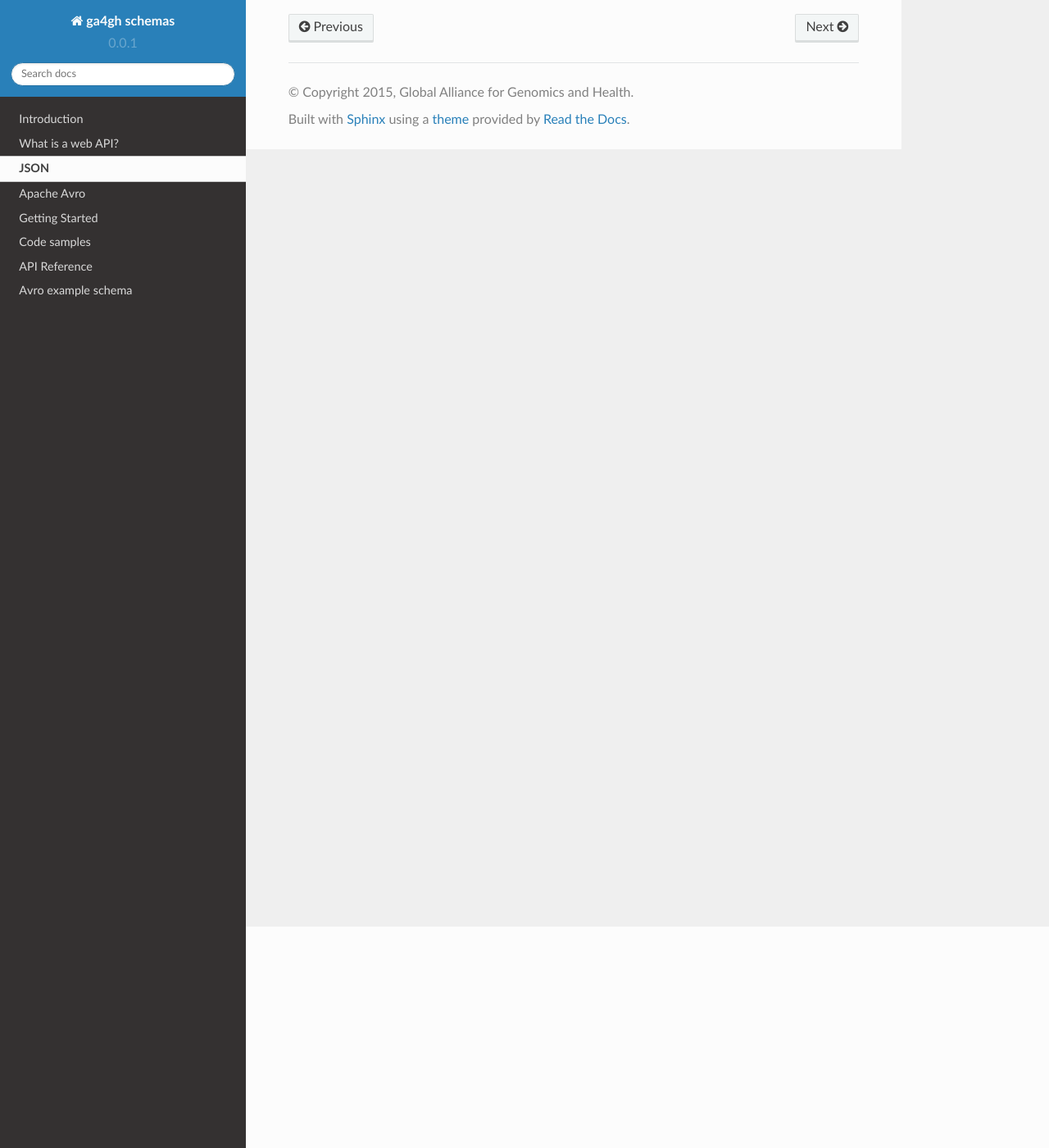
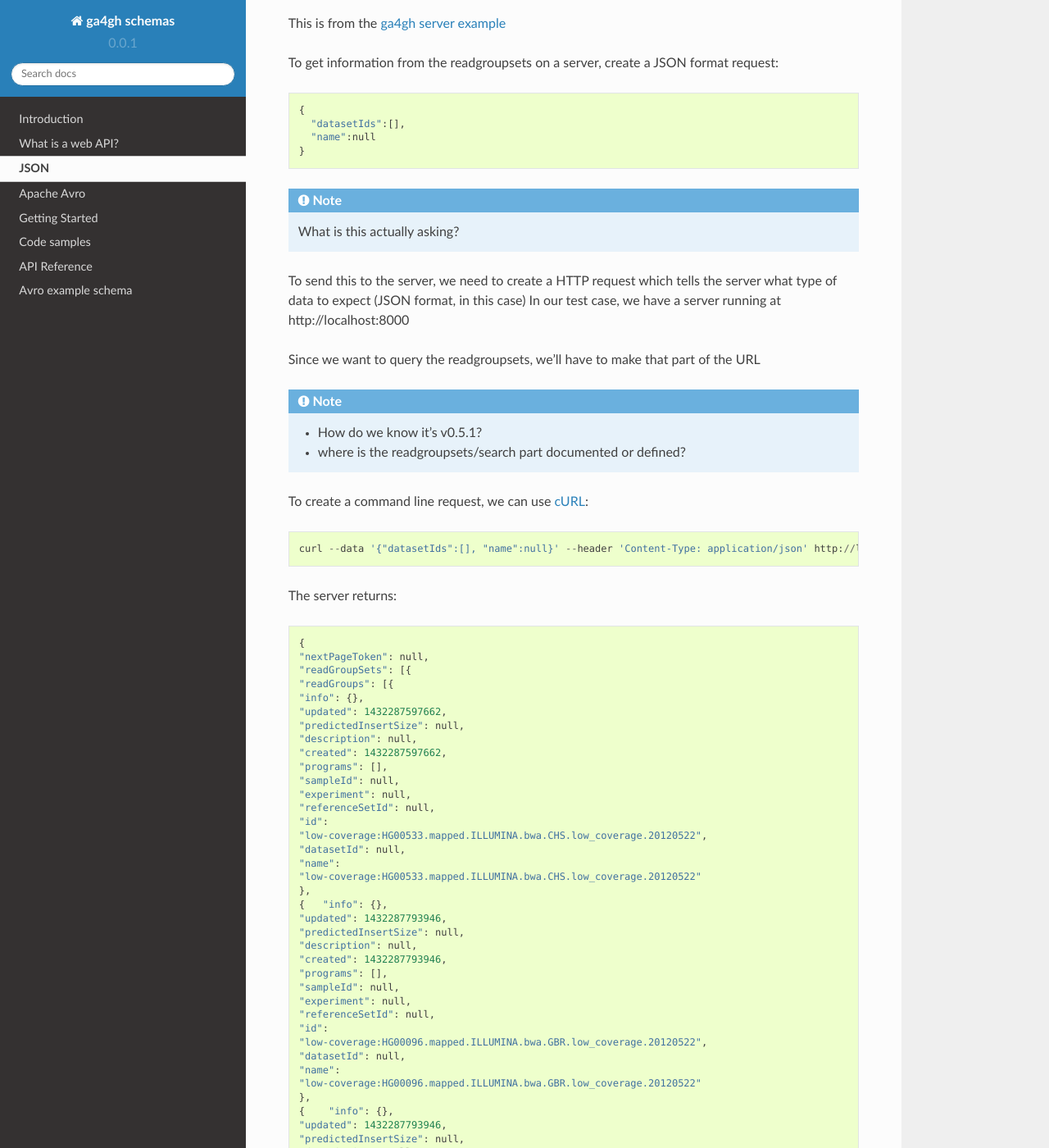
Before and after one commit to ga4gh/ga4gh-schemas, a Sphinx documentation site: the page built from doc/source/json.rst, in a window 1280 px wide and 1400 px high, scrolled down 270 px. Shown: the whole window at 82% size. Built offline with Sphinx 7.4.7 and the Read the Docs theme 2.0.0, drawn with Linux system fonts in a browser that asks for light colours; pages that are not in the unit, such as notebooks, are missing from menus; some of the changed text lies outside the part shown.

Commit message:
more documentation (more confusion)

```diff
--- a/doc/source/index.rst
+++ b/doc/source/index.rst
@@ -18,6 +18,8 @@ Contents
     json
     avro
     starting
+    variants
+    reads
     samplecode
     schemadetails
     demo
--- a/doc/source/json.rst
+++ b/doc/source/json.rst
@@ -4,7 +4,94 @@
 JSON
 *******************
 
-described `here <http://json.org/example>`_
+format described `here <http://json.org/example>`_
 
 ..todo::
    show example of GH4GH JSON output
+
+This is from the `ga4gh server example`_
+
+.. _ga4gh server example: http://ga4gh-reference-implementation.readthedocs.org/en/stable/demo.html#demo
+
+To get information from the readgroupsets on a server, create a JSON format request::
+
+    {
+      "datasetIds":[],
+      "name":null
+    }
+
+.. note::
+    What is this actually asking?
+
+To send this to the server, we need to create a HTTP request which tells the server what type of
+data to expect (JSON format, in this case)
+In our test case, we have a server running at \http://localhost:8000
+
+Since we want to query the readgroupsets, we'll have to make that part of the URL
+
+.. note::
+     * How do we know it's v0.5.1?
+     * where is the readgroupsets/search part documented or defined?
+
+To create a command line request, we can use `cURL <http://curl.haxx.se/>`_::
+
+    curl --data '{"datasetIds":[], "name":null}' --header 'Content-Type: application/json' http://localhost:8000/v0.5.1/readgroupsets/search
+
+The server returns::
+
+    {
+    "nextPageToken": null,
+    "readGroupSets": [{
+    "readGroups": [{
+    "info": {},
+    "updated": 1432287597662,
+    "predictedInsertSize": null,
+    "description": null,
+    "created": 1432287597662,
+    "programs": [],
+    "sampleId": null,
+    "experiment": null,
+    "referenceSetId": null,
+    "id":
+    "low-coverage:HG00533.mapped.ILLUMINA.bwa.CHS.low_coverage.20120522",
+    "datasetId": null,
+    "name":
+    "low-coverage:HG00533.mapped.ILLUMINA.bwa.CHS.low_coverage.20120522"
+    },
+    {   "info": {},
+    "updated": 1432287793946,
+    "predictedInsertSize": null,
+    "description": null,
+    "created": 1432287793946,
+    "programs": [],
+    "sampleId": null,
+    "experiment": null,
+    "referenceSetId": null,
+    "id":
+    "low-coverage:HG00096.mapped.ILLUMINA.bwa.GBR.low_coverage.20120522",
+    "datasetId": null,
+    "name":
+    "low-coverage:HG00096.mapped.ILLUMINA.bwa.GBR.low_coverage.20120522"
+    },
+    {    "info": {},
+    "updated": 1432287793946,
+    "predictedInsertSize": null,
+    "description": null,
+    "created": 1432287793946,
+    "programs": [],
+    "sampleId": null,
+    "experiment": null,
+    "referenceSetId": null,
+    "id":
+    "low-coverage:HG00534.mapped.ILLUMINA.bwa.CHS.low_coverage.20120522",
+    "datasetId": null,
+    "name":
+    "low-coverage:HG00534.mapped.ILLUMINA.bwa.CHS.low_coverage.20120522"
+    }],
+    "id":
+    "low-coverage",
+    "datasetId": null,
+    "name": null
+    }
+    ]
+    }
```
Also changed, not shown: 3 other files.
